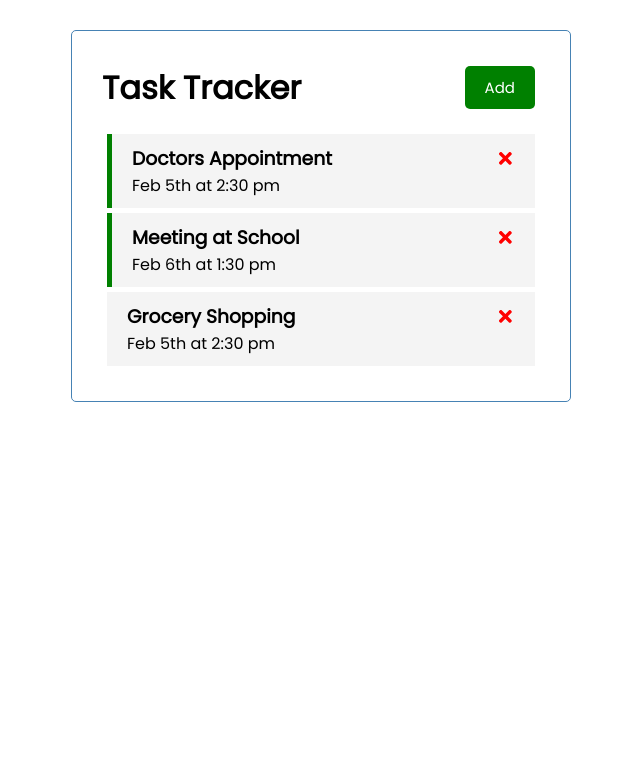
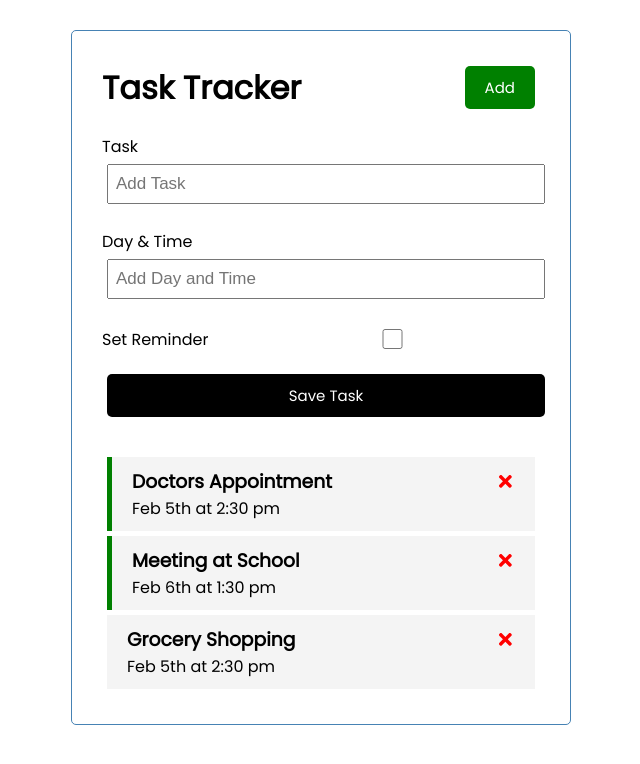
Before and after one commit to rishikarthikeyan27/Task-Tracker-Application, a React (Create React App) app: page / in a window 1280 px wide. Shown: the top 764 px of the page, without its empty margins (319-959 px from the left). Built offline with nearby package versions, Linux system fonts and the light colour scheme.

Commit message:
Add new task

```diff
--- a/src/App.js
+++ b/src/App.js
@@ -1,6 +1,8 @@
 import { useState } from 'react';
 import Header from '../src/components/Header';
 import Tasks from './components/Tasks';
+import AddTask from './components/AddTask';
+
 function App() {
   const [tasks, setTasks] = useState([
     {
@@ -37,9 +39,19 @@
     );
   };
 
+  // Add Task
+  const addTask = (task) => {
+    const id = Math.floor(Math.random() * 10000) + 1;
+
+    const newTask = { id, ...task };
+
+    setTasks([...tasks, newTask]);
+  };
+
   return (
     <div className='container'>
       <Header title='Task Tracker' />
+      <AddTask onAdd={addTask} />
       {tasks.length != 0 ? (
         <Tasks tasks={tasks} onDelete={deleteTask} onToggle={toggleReminder} />
       ) : (
--- /dev/null
+++ b/src/components/AddTask.js
@@ -0,0 +1,61 @@
+import { useState } from 'react';
+
+const AddTask = ({ onAdd }) => {
+  const [text, setText] = useState('');
+  const [day, setDay] = useState('');
+  const [reminder, setReminder] = useState(false);
+
+  return (
+    <form
+      className='add-form'
+      onSubmit={(e) => {
+        e.preventDefault();
+
+        if (!text) {
+          alert('Please add task');
+        }
+
+        onAdd({ text, day, reminder });
+
+        setText('');
+        setDay('');
+        setReminder(false);
+      }}
+    >
+      <div className='form-control'>
+        <label>Task</label>
+        <input
+          type='text'
+          placeholder='Add Task'
+          value={text}
+          onChange={(e) => {
+            setText(e.target.value);
+          }}
+        />
+      </div>
+      <div className='form-control'>
+        <label>Day & Time</label>
+        <input
+          type='text'
+          placeholder='Add Day and Time'
+          value={day}
+          onChange={(e) => {
+            setDay(e.target.value);
+          }}
+        />
+      </div>
+      <div className='form-control form-control-check'>
+        <label>Set Reminder</label>
+        <input
+          type='checkbox'
+          checked={reminder}
+          value={reminder}
+          onChange={(e) => setReminder(e.currentTarget.checked)}
+        />
+      </div>
+      <input type='submit' value='Save Task' className='btn btn-block' />
+    </form>
+  );
+};
+
+export default AddTask;
```
